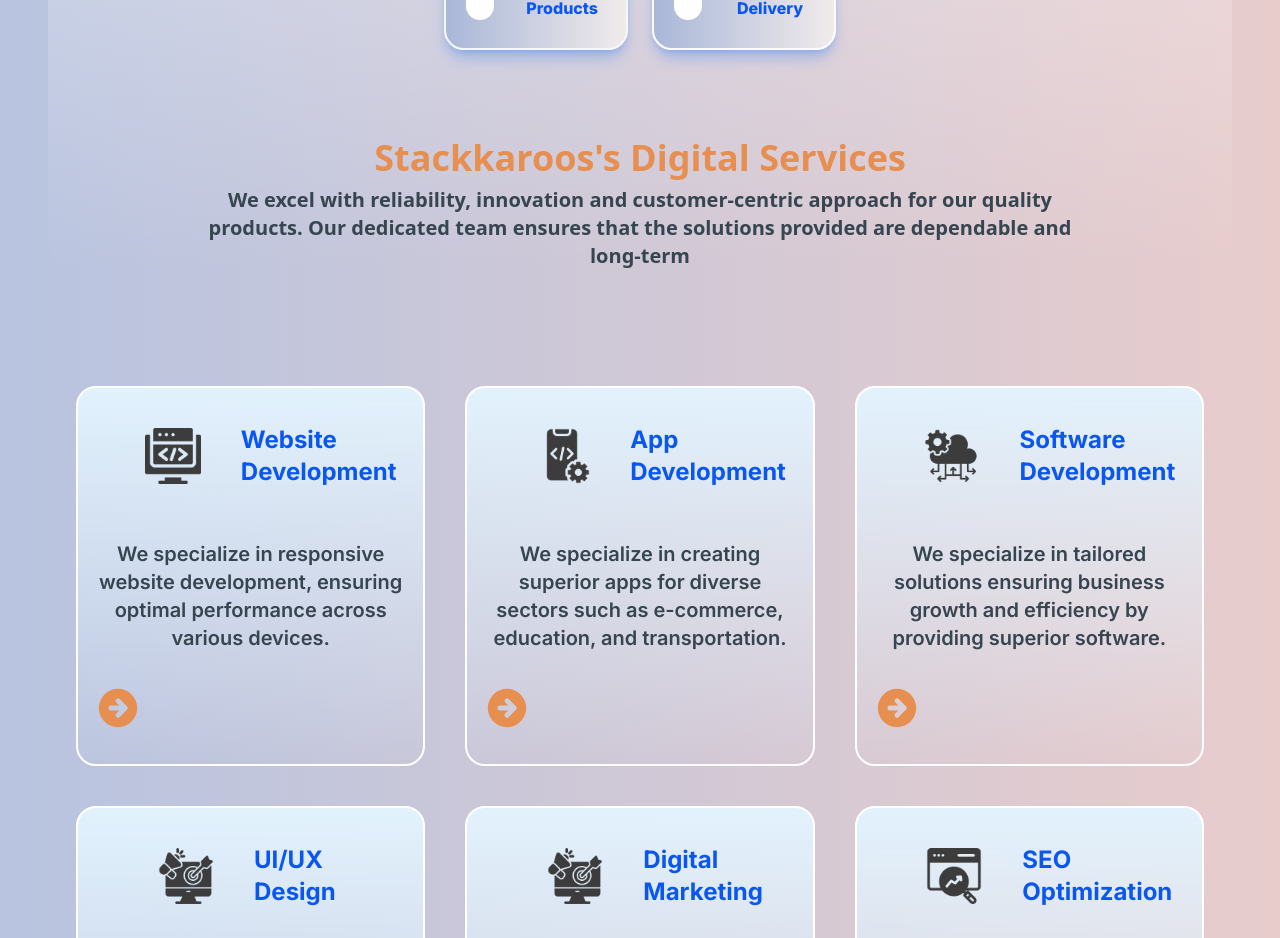
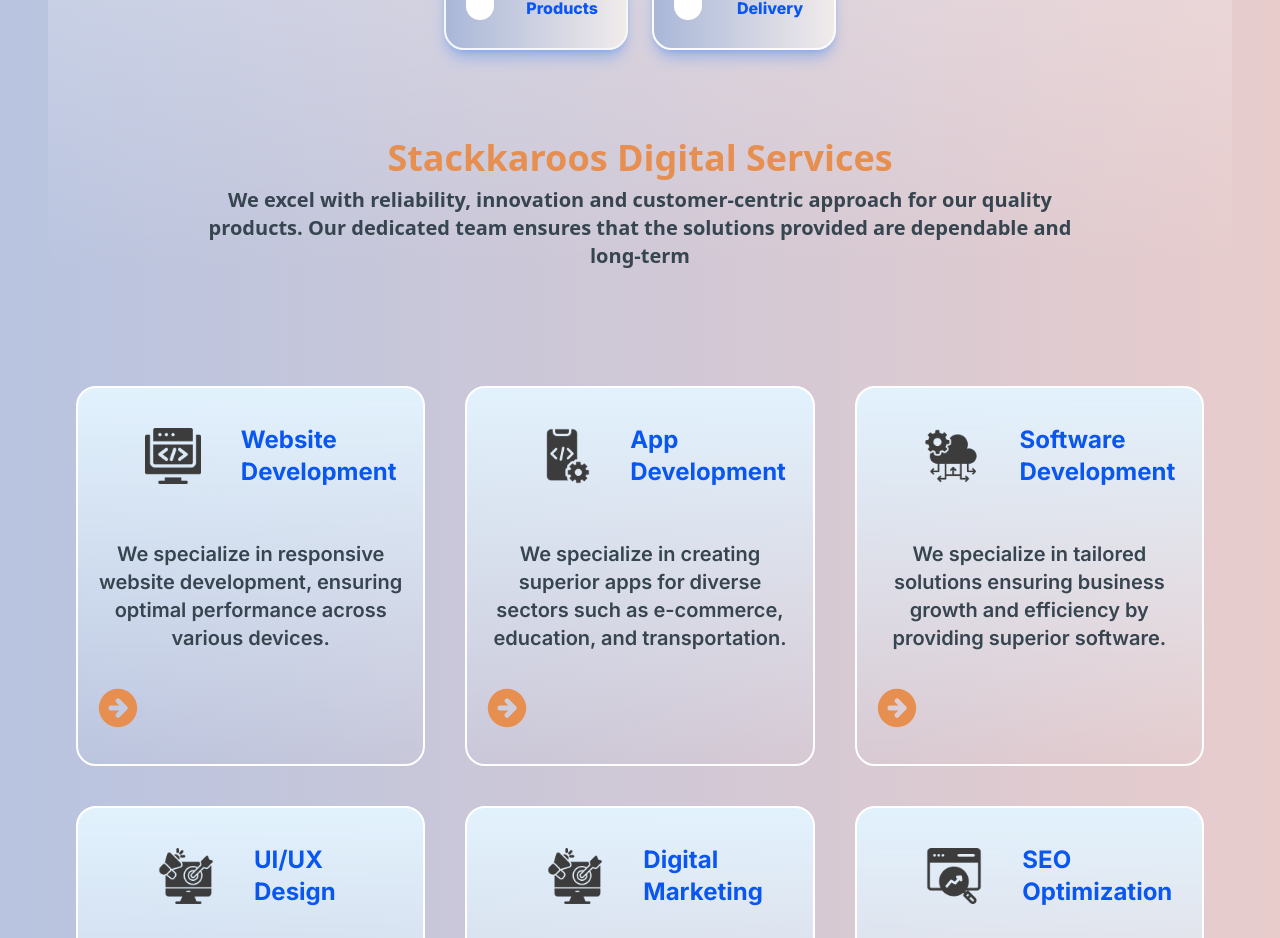
Before and after one commit to Roshini-24/Assignment-Stackkaro, a Next.js app: page / in a window 1280 px wide. Shown: the part 2339-3277 px from the top of the page. Built offline with nearby package versions, Linux system fonts and the light colour scheme.

Commit message:
Update About.jsx

```diff
--- a/app/components/About.jsx
+++ b/app/components/About.jsx
@@ -61,7 +61,7 @@
       </div>
       <div>
       <div className='font-sans text-center m-10 mb-1 lg:m-16 lg:mb-2'>
-          <h1 className='text-[#E68F50] text-xl lg:text-4xl text-center font-extrabold'>Stackkaroos's Digital Services</h1>
+          <h1 className='text-[#E68F50] text-xl lg:text-4xl text-center font-extrabold'>Stackkaroos Digital Services</h1>
           </div>
         <div className='font-sans text-center px-0 lg:px-20'>
           <p className='text-[#36454F] text-sm lg:text-xl text-center font-bold px-0 lg:px-16'>We excel with reliability, innovation and customer-centric approach for our quality products.
```
